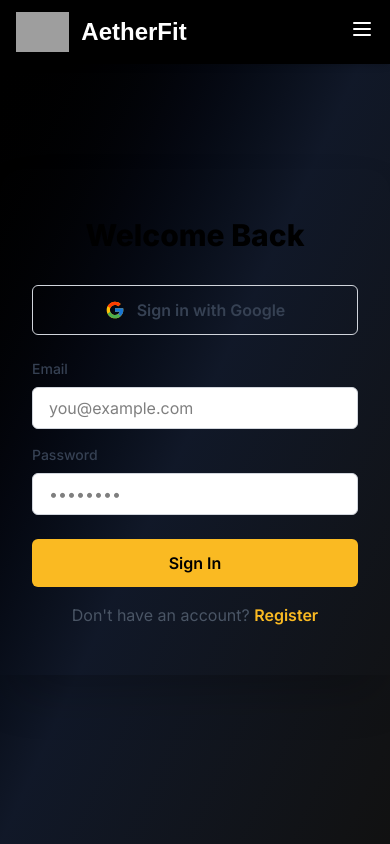
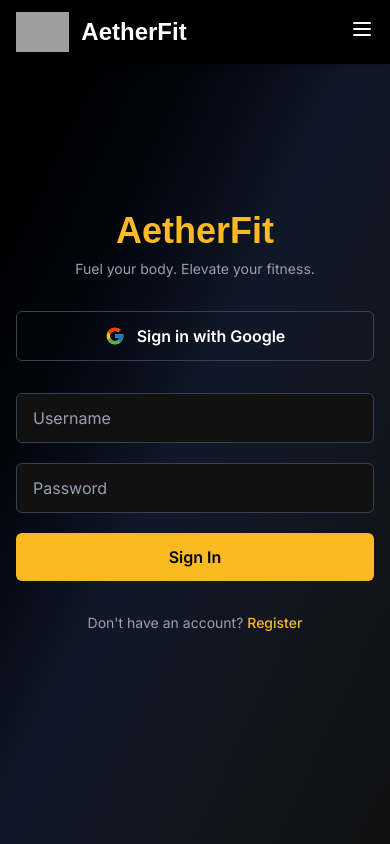
Before and after one commit to Tonmoy-codebreak/aetherfit-frontend, a React (Vite) app: page /auth/login in a window 390 px wide. Built offline with nearby package versions, Linux system fonts and the light colour scheme; grey boxes are pictures that could not be loaded; a web font is replaced by a local one.

Commit message:
added login and register page

```diff
--- a/src/Components/Navbar.jsx
+++ b/src/Components/Navbar.jsx
@@ -10,7 +10,7 @@ const Navbar = () => {
         <NavLink
           to="/"
           className="text-white hover:text-[#faba22] transition-colors px-3 py-2 text-lg rounded-md"
-          activeClassName="active"
+
         >
           Home
         </NavLink>
@@ -19,7 +19,7 @@ const Navbar = () => {
         <NavLink
           to="/trainers"
           className="text-white hover:text-[#faba22] transition-colors px-3 py-2 text-lg rounded-md"
-          activeClassName="active"
+
         >
           Trainers
         </NavLink>
@@ -28,7 +28,7 @@ const Navbar = () => {
         <NavLink
           to="/classes"
           className="text-white hover:text-[#faba22] transition-colors px-3 py-2 text-lg rounded-md"
-          activeClassName="active"
+
         >
           Classes
         </NavLink>
@@ -37,7 +37,7 @@ const Navbar = () => {
         <NavLink
           to="/forum"
           className="text-white hover:text-[#faba22] transition-colors px-3 py-2 text-lg rounded-md"
-          activeClassName="active"
+
         >
           Forum
         </NavLink>
--- a/src/Pages/AuthPage/LoginPage.jsx
+++ b/src/Pages/AuthPage/LoginPage.jsx
@@ -1,108 +1,81 @@
-import React from "react";
+import React, { useState } from "react";
 import { Link } from "react-router";
 import { FcGoogle } from "react-icons/fc";
-import { GiHeartBeats, GiMuscleUp } from "react-icons/gi";
-import { MdSelfImprovement } from "react-icons/md";
-import { CgGym } from "react-icons/cg";
 
 const LoginPage = () => {
+  const [username, setUsername] = useState("");
+  const [password, setPassword] = useState("");
+
+  const handleSubmit = (e) => {
+    e.preventDefault();
+    console.log("Login attempt:", { username, password });
+    alert("Login functionality not implemented. Check console.");
+  };
+
   return (
-    <div className="min-h-screen flex flex-col lg:pt-20 lg:flex-row items-center justify-center bg-gradient-to-br from-black via-gray-900 to-[#111] text-white font-inter">
-      {/* Left: Logo & Welcome */}
-      <div className="w-full md:w-1/2 lg:flex flex-col items-center justify-center px-6 py-10 md:py-0 text-center hidden">
-        <img
-          src="https://i.ibb.co/QFNxgTVF/aetherfit-logo.png"
-          alt="AetherFit Logo"
-          className="h-32 mb-6"
-        />
-        <h1 className="text-4xl font-bold mb-2 font-funnel">Welcome to AetherFit</h1>
-        <p className="text-gray-400 max-w-md mb-6">
-          Fuel your body. Elevate your fitness. Let’s sign in and crush some goals.
-        </p>
-
-        {/* Motivational Line */}
-        <p className="italic text-sm text-[#faba22] mb-4">
-          "Progress, not perfection."
-        </p>
-
-        {/* Icon Row */}
-        <div className="flex gap-6 text-[#faba22] text-3xl mt-4">
-          <CgGym title="Strength" />
-          <GiHeartBeats title="Cardio" />
-          <GiMuscleUp title="Power" />
-          <MdSelfImprovement title="Flexibility" />
-        </div>
+    <div className="min-h-screen flex items-center justify-center bg-gradient-to-br from-black via-gray-900 to-[#111] text-white font-inter px-4">
+      <div className="w-full max-w-md space-y-8">
+        <div className="text-center">
+          <h1 className="text-4xl font-funnel font-extrabold text-[#faba22] mb-2">AetherFit</h1>
+          <p className="text-gray-400 text-sm">Fuel your body. Elevate your fitness.</p>
         </div>
 
-      {/* Right: Login Form */}
-      <div className="w-full md:w-1/2 flex flex-col justify-center px-8 md:px-16 py-12 rounded-t-3xl md:rounded-l-3xl md:rounded-tr-none shadow-2xl">
-        <div className="w-full max-w-md mx-auto">
-          <h2 className="text-3xl font-extrabold mb-8 text-black dark:text-white text-center">
-            Welcome Back
-          </h2>
-
-          {/* Google Sign-in */}
+        {/* Google Sign In */}
         <button
           type="button"
-            className="w-full flex items-center justify-center gap-3 border border-gray-300 dark:border-gray-600 rounded-md py-3 mb-6 hover:bg-[#faba22] hover:text-black transition-colors font-semibold text-gray-700 dark:text-white"
+          className="w-full flex items-center justify-center gap-3 border border-gray-700 rounded-md py-3 hover:bg-[#faba22] hover:text-black transition-colors font-semibold text-white"
         >
           <FcGoogle className="text-xl" />
           Sign in with Google
         </button>
 
-          {/* Email */}
-          <div className="mb-4">
-            <label
-              htmlFor="email"
-              className="block mb-2 text-sm font-medium text-gray-700 dark:text-gray-300"
-            >
-              Email
-            </label>
+        {/* Form */}
+        <form className="space-y-5" onSubmit={handleSubmit}>
+          {/* Username */}
+          <div className="relative">
             <input
-              id="email"
-              type="email"
-              placeholder="you@example.com"
-              className="w-full rounded-md border border-gray-300 dark:border-gray-600 bg-white dark:bg-[#222] text-black dark:text-white px-4 py-2 focus:outline-none focus:ring-2 focus:ring-[#faba22]"
+              type="text"
+              placeholder="Username"
+              value={username}
+              onChange={(e) => setUsername(e.target.value)}
+              className="w-full px-4 py-3 rounded-md border border-gray-700 bg-[#111] text-white placeholder-gray-400 focus:outline-none focus:ring-2 focus:ring-[#faba22]"
+              required
             />
           </div>
 
           {/* Password */}
-          <div className="mb-6">
-            <label
-              htmlFor="password"
-              className="block mb-2 text-sm font-medium text-gray-700 dark:text-gray-300"
-            >
-              Password
-            </label>
+          <div className="relative">
             <input
-              id="password"
               type="password"
-              placeholder="••••••••"
-              className="w-full rounded-md border border-gray-300 dark:border-gray-600 bg-white dark:bg-[#222] text-black dark:text-white px-4 py-2 focus:outline-none focus:ring-2 focus:ring-[#faba22]"
+              placeholder="Password"
+              value={password}
+              onChange={(e) => setPassword(e.target.value)}
+              className="w-full px-4 py-3 rounded-md border border-gray-700 bg-[#111] text-white placeholder-gray-400 focus:outline-none focus:ring-2 focus:ring-[#faba22]"
+              required
             />
           </div>
 
-          {/* Sign In Button */}
+          {/* Submit */}
           <button
             type="submit"
-            className="w-full bg-[#faba22] text-black py-3 rounded-md font-semibold hover:bg-yellow-400 transition-colors mb-4"
+            className="w-full py-3 rounded-md text-black font-semibold bg-[#faba22] hover:bg-yellow-400 transition duration-300"
           >
             Sign In
           </button>
+        </form>
 
-          {/* Register Link */}
-          <p className="text-center text-gray-600 dark:text-gray-400">
-            Don't have an account?{" "}
+        {/* Register */}
+        <p className="text-center text-sm text-gray-400">
+          Don&apos;t have an account?{" "}
           <Link
             to="/auth/register"
-              className="text-[#faba22] font-semibold hover:underline"
+            className="text-[#faba22] hover:underline font-medium"
           >
             Register
           </Link>
         </p>
       </div>
     </div>
-    </div>
   );
 };
 
--- /dev/null
+++ b/src/Pages/AuthPage/RegisterPage.jsx
@@ -0,0 +1,73 @@
+import React from "react";
+import { Link } from "react-router";
+import { FcGoogle } from "react-icons/fc";
+
+const RegisterPage = () => {
+  return (
+    <div className="min-h-screen flex items-center justify-center bg-gradient-to-br from-black via-gray-900 to-[#111] text-white font-inter px-4">
+      <div className="w-full max-w-md space-y-8">
+        <div className="text-center">
+          <h1 className="text-4xl font-extrabold font-funnel text-[#faba22] mb-2">AetherFit</h1>
+          <p className="text-gray-400 text-sm">Create your account and begin your journey</p>
+        </div>
+
+        {/* Google Sign-up */}
+        <button
+          type="button"
+          className="w-full flex items-center justify-center gap-3 border border-gray-700 rounded-md py-3 hover:bg-[#faba22] hover:text-black transition-colors font-semibold text-white"
+        >
+          <FcGoogle className="text-xl" />
+          Sign up with Google
+        </button>
+
+        {/* Registration Form */}
+        <form className="space-y-5">
+          {/* Full Name */}
+          <input
+            type="text"
+            placeholder="Full Name"
+            className="w-full px-4 py-3 rounded-md border border-gray-700 bg-[#111] text-white placeholder-gray-400 focus:outline-none focus:ring-2 focus:ring-[#faba22]"
+            required
+          />
+
+          {/* Email */}
+          <input
+            type="email"
+            placeholder="Email"
+            className="w-full px-4 py-3 rounded-md border border-gray-700 bg-[#111] text-white placeholder-gray-400 focus:outline-none focus:ring-2 focus:ring-[#faba22]"
+            required
+          />
+
+          {/* Password */}
+          <input
+            type="password"
+            placeholder="Password"
+            className="w-full px-4 py-3 rounded-md border border-gray-700 bg-[#111] text-white placeholder-gray-400 focus:outline-none focus:ring-2 focus:ring-[#faba22]"
+            required
+          />
+
+          {/* Create Account */}
+          <button
+            type="submit"
+            className="w-full py-3 rounded-md text-black font-semibold bg-[#faba22] hover:bg-black hover:text-[#faba22] transition duration-300"
+          >
+            Create Account
+          </button>
+        </form>
+
+        {/* Log In Link */}
+        <p className="text-center text-sm text-gray-400">
+          Already have an account?{" "}
+          <Link
+            to="/auth/login"
+            className="text-[#faba22] hover:underline font-medium"
+          >
+            Log In
+          </Link>
+        </p>
+      </div>
+    </div>
+  );
+};
+
+export default RegisterPage;
--- a/src/Routes/routes.jsx
+++ b/src/Routes/routes.jsx
@@ -4,6 +4,7 @@ import MainLayout from "../Layouts/MainLayout";
 import HomePage from "../Pages/HomePage";
 import AuthLayout from "../Layouts/AuthLayout";
 import LoginPage from "../Pages/AuthPage/LoginPage";
+import RegisterPage from "../Pages/AuthPage/RegisterPage";
 
 const router = createBrowserRouter([
   {
@@ -24,6 +25,10 @@ const router = createBrowserRouter([
         path: "login",
         element: <LoginPage />,
       },
+      {
+        path: "register",
+        element: <RegisterPage />,
+      },
     ],
   },
 ]);
```
Lines whose indentation alone changed are shown as unchanged.
